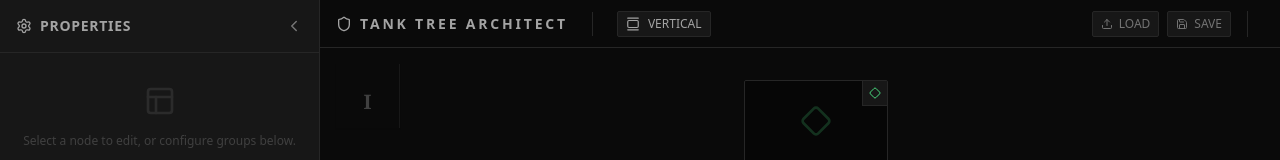
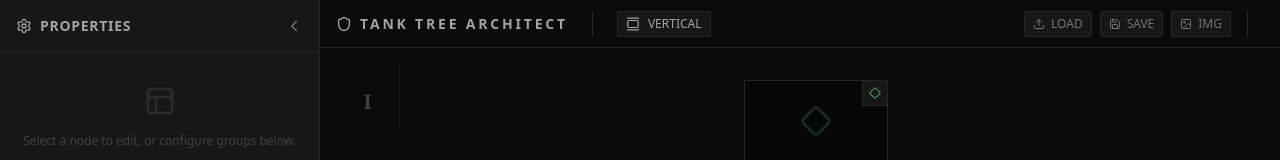
Before and after one commit to irakli20karat/tank-tree, a React (Vite) app: page / in a window 1280 px wide. Shown: the top 160 px of the page. Built offline with nearby package versions, Linux system fonts and the light colour scheme.

Commit message:
Latest Checkpoint

```diff
--- a/package.json
+++ b/package.json
@@ -10,6 +10,7 @@
     "preview": "vite preview"
   },
   "dependencies": {
+    "html-to-image": "^1.11.13",
     "lucide-react": "^0.556.0",
     "react": "^19.2.0",
     "react-dom": "^19.2.0"
--- a/src/App.jsx
+++ b/src/App.jsx
@@ -1,17 +1,16 @@
 import { useState, useRef, useMemo } from 'react';
 import {
   Plus, Trash2, Settings, Shield, AlertTriangle, Link2, Upload, Save,
-  GalleryVertical, GalleryHorizontal
+  GalleryVertical, GalleryHorizontal, Image as ImageIcon
 } from 'lucide-react';
+import { toPng } from 'html-to-image';
 import { generateId, DEFAULT_GROUPS, COLUMN_WIDTH, TANK_WIDTH, getAllConnectedIds } from './utils';
 import TankCard from './components/TankCard';
 import Sidebar from './components/Sidebar';
 import ConnectionLines from './components/ConnectionLines';
 
-// Define the constant for horizontal spacing
 const ROW_HEIGHT = 180;
 
-// --- UPDATED TIER COMPONENT ---
 const TierZone = ({
   tier, tanks, groups, selectedTankId, connectionSourceId,
   highlightedIds, draggingState, conflicts, gridCapacity,
@@ -68,8 +67,7 @@ const TierZone = ({
       height: '100%'
     };
 
-  // Helper to center placeholder
-  const TANK_HEIGHT = 120; // Matches the hardcoded height in the placeholder div
+  const TANK_HEIGHT = 120;
 
   return (
     <div
@@ -108,18 +106,13 @@ const TierZone = ({
               style={{
                 width: TANK_WIDTH,
                 height: TANK_HEIGHT,
-
-                // --- FIXED POSITIONING LOGIC ---
                 left: isHorizontal
-                  ? '50%' // Center in the vertical column
+                  ? '50%'
                   : `${(draggingState.targetCol * COLUMN_WIDTH) + 16 + (COLUMN_WIDTH - TANK_WIDTH) / 2}px`,
-
                 top: isHorizontal
-                  ? `${(draggingState.targetCol * ROW_HEIGHT) + 16 + (ROW_HEIGHT - TANK_HEIGHT) / 2}px` // Center vertically in the slot
+                  ? `${(draggingState.targetCol * ROW_HEIGHT) + 16 + (ROW_HEIGHT - TANK_HEIGHT) / 2}px`
                   : '16px',
-
                 transform: isHorizontal ? 'translateX(-50%)' : 'none'
-                // ------------------------------
               }}
             >Move Here</div>
           )}
@@ -152,13 +145,12 @@ const TierZone = ({
               className="group flex flex-col items-center justify-center border border-dashed border-neutral-800 bg-neutral-950/50 hover:border-neutral-500 hover:bg-neutral-900 rounded-sm cursor-pointer transition-all z-0"
               style={{
                 width: '144px', height: '128px',
-                // Also center the "Add" button
                 gridColumnStart: isHorizontal ? 1 : hoverIndex + 1,
                 gridRowStart: isHorizontal ? hoverIndex + 1 : 1,
                 justifySelf: isHorizontal ? 'center' : 'start',
-                marginLeft: isHorizontal ? '0' : '16px', // Removed auto margin for clean grid centering
+                marginLeft: isHorizontal ? '0' : '16px',
                 marginRight: isHorizontal ? '0' : '0',
-                marginTop: isHorizontal ? '16px' : '0' // Keep vertical spacing in horizontal mode
+                marginTop: isHorizontal ? '16px' : '0'
               }}
             >
               <Plus className="text-neutral-700 group-hover:text-neutral-400 transition-colors" size={24} />
@@ -202,6 +194,8 @@ export default function TankTreeArchitect() {
 
   const tankRefs = useRef({});
   const containerRef = useRef(null);
+  const exportRef = useRef(null);
+
   const dragOverlayRef = useRef(null);
   const dragData = useRef({ startX: 0, startY: 0, offsetX: 0, offsetY: 0, tankId: null, currentTierId: null, targetCol: 0, hasMoved: false });
   const fileInputRef = useRef(null);
@@ -223,7 +217,6 @@ export default function TankTreeArchitect() {
     return conflictsMap;
   }, [tanks, tiers]);
 
-  // --- ACTIONS ---
   const handleSaveProject = () => {
     const projectData = { version: "1.0", timestamp: new Date().toISOString(), tiers, groups, tanks };
     const blob = new Blob([JSON.stringify(projectData, null, 2)], { type: 'application/json' });
@@ -231,7 +224,9 @@ export default function TankTreeArchitect() {
     const a = document.createElement('a'); a.href = url; a.download = `tank-tree.json`;
     document.body.appendChild(a); a.click(); document.body.removeChild(a); URL.revokeObjectURL(url);
   };
+
   const handleLoadClick = () => fileInputRef.current?.click();
+
   const handleFileChange = (e) => {
     const file = e.target.files[0];
     if (!file) return;
@@ -247,6 +242,45 @@ export default function TankTreeArchitect() {
     };
     reader.readAsText(file); e.target.value = '';
   };
+
+  const handleSaveImage = async () => {
+    if (exportRef.current === null) return;
+
+    const prevSelection = selectedTankId;
+    const prevConnection = connectionSourceId;
+    setSelectedTankId(null);
+    setConnectionSourceId(null);
+
+    try {
+      const element = exportRef.current;
+
+      const width = element.scrollWidth;
+      const height = element.scrollHeight;
+
+      const dataUrl = await toPng(element, {
+        cacheBust: true,
+        backgroundColor: '#0a0a0a',
+        width: width,
+        height: height,
+        style: {
+           transform: 'none',
+           overflow: 'visible'
+        }
+      });
+
+      const link = document.createElement('a');
+      link.download = `tech-tree-${new Date().toISOString().slice(0, 10)}.png`;
+      link.href = dataUrl;
+      link.click();
+    } catch (err) {
+      console.error('Failed to save image:', err);
+      alert("Failed to generate image.");
+    } finally {
+        if(prevSelection) setSelectedTankId(prevSelection);
+        if(prevConnection) setConnectionSourceId(prevConnection);
+    }
+  };
+
   const handleBackgroundClick = () => { setSelectedTankId(null); setConnectionSourceId(null); };
 
   const toggleConnection = (sourceId, targetId) => {
@@ -292,7 +326,6 @@ export default function TankTreeArchitect() {
     window.addEventListener('mouseup', handleDragEnd);
   };
 
-  // --- FIXED DRAG MOVE HANDLER ---
   const handleDragMove = (e) => {
     if (!dragData.current.hasMoved) {
       const dist = Math.hypot(e.clientX - dragData.current.startX, e.clientY - dragData.current.startY);
@@ -307,23 +340,18 @@ export default function TankTreeArchitect() {
     }
 
     if (dragData.current.hasMoved && containerRef.current) {
-      // --- FIX: Use Card Center for Detection, not Mouse Position ---
-      const TANK_HEIGHT_APPROX = 120; // Visual height of the card
+      const TANK_HEIGHT_APPROX = 120;
       const cardLeft = e.clientX - dragData.current.offsetX;
       const cardTop = e.clientY - dragData.current.offsetY;
-
-      // Calculate the absolute center point of the dragged card
       const cardCenterX = cardLeft + (TANK_WIDTH / 2);
       const cardCenterY = cardTop + (TANK_HEIGHT_APPROX / 2);
 
-      // 1. Detect Tier based on CARD CENTER
       const tierElements = document.querySelectorAll('[data-tier-id]');
       let newTierId = dragData.current.currentTierId;
       let targetTierRect = null;
 
       for (const el of tierElements) {
         const rect = el.getBoundingClientRect();
-        // Check if card center is within this Tier's bounds
         if (
           cardCenterX >= rect.left && cardCenterX <= rect.right &&
           cardCenterY >= rect.top && cardCenterY <= rect.bottom
@@ -334,27 +362,19 @@ export default function TankTreeArchitect() {
         }
       }
 
-      // If we are strictly outside all tiers (e.g. fast movement in gaps), keep previous tier
-      // but try to get its rect for index calc.
       if (!targetTierRect) {
         const el = document.getElementById(`tier-${newTierId}`);
         if (el) targetTierRect = el.getBoundingClientRect();
       }
 
       if (targetTierRect) {
-        // 2. Detect Index based on CARD CENTER relative to the Tier
         let newIndex = 0;
-        const HEADER_SIZE = 64; // The w-16 or h-16 header size
+        const HEADER_SIZE = 64;
 
         if (layoutMode === 'horizontal') {
-          // Horizontal Layout: Header is at top (h-16). Grid flows vertically.
-          // Y-axis determines index.
-          // We assume index 0 starts right after header.
           const relativeY = cardCenterY - targetTierRect.top - HEADER_SIZE;
           newIndex = Math.floor(relativeY / ROW_HEIGHT);
         } else {
-          // Vertical Layout: Header is at left (w-16). Grid flows horizontally.
-          // X-axis determines index.
           const relativeX = cardCenterX - targetTierRect.left - HEADER_SIZE;
           newIndex = Math.floor(relativeX / COLUMN_WIDTH);
         }
@@ -381,7 +401,6 @@ export default function TankTreeArchitect() {
     window.removeEventListener('mouseup', handleDragEnd);
   };
 
-  // --- CRUD OPS ---
   const handleAddTank = (tierId, specificColIndex = null) => {
     const tierIndex = tiers.findIndex(t => t.id === tierId);
     let targetCol = 0, parentId = null, inheritedGroup = groups[0].id;
@@ -448,6 +467,7 @@ export default function TankTreeArchitect() {
               <input type="file" ref={fileInputRef} onChange={handleFileChange} accept=".json" className="hidden" />
               <button onClick={handleLoadClick} className="flex items-center gap-1.5 px-2 py-1 text-neutral-500 hover:text-neutral-200 text-xs font-medium bg-neutral-900 hover:bg-neutral-800 border border-neutral-800 rounded-sm transition-colors"><Upload size={12} /> LOAD</button>
               <button onClick={handleSaveProject} className="flex items-center gap-1.5 px-2 py-1 text-neutral-500 hover:text-neutral-200 text-xs font-medium bg-neutral-900 hover:bg-neutral-800 border border-neutral-800 rounded-sm transition-colors"><Save size={12} /> SAVE</button>
+              <button onClick={handleSaveImage} className="flex items-center gap-1.5 px-2 py-1 text-neutral-500 hover:text-neutral-200 text-xs font-medium bg-neutral-900 hover:bg-neutral-800 border border-neutral-800 rounded-sm transition-colors"><ImageIcon size={12} /> IMG</button>
             </div>
             {connectionSourceId && <div className="flex items-center gap-2 text-blue-400 text-[10px] font-bold px-2 py-1 bg-neutral-900 border border-blue-900 rounded-sm animate-pulse"><Link2 size={12} /> SELECT TARGET</div>}
             {Object.keys(conflicts).length > 0 && <div className="flex items-center gap-2 text-red-500 text-[10px] font-bold px-2 py-1 bg-neutral-900 border border-red-900 rounded-sm"><AlertTriangle size={12} /> {Object.keys(conflicts).length} ISSUES</div>}
@@ -459,11 +479,13 @@ export default function TankTreeArchitect() {
           onClick={handleBackgroundClick}
           className="flex-1 overflow-auto relative custom-scrollbar"
         >
-          <div className={`
+          <div
+            ref={exportRef}
+            className={`
              min-w-full min-h-full relative p-4
              flex ${layoutMode === 'horizontal' ? 'flex-row h-full' : 'flex-col w-full pb-20'}
-          `}>
-            {/* Added pointer-events-none to container of lines to ensure clicks pass through to Tiers */}
+            `}
+          >
             <div className="absolute inset-0 pointer-events-none">
               <ConnectionLines
                 tanks={tanks}
--- a/src/components/Sidebar.jsx
+++ b/src/components/Sidebar.jsx
@@ -38,18 +38,15 @@ const Sidebar = ({
             <div className="flex-1 overflow-y-auto p-4 space-y-6">
                 {selectedTank ? (
                     <>
-                        {/* Image Input */}
                         <div className="space-y-2">
                             <label className="text-[10px] font-bold text-neutral-500 uppercase tracking-wider">Preview & Image</label>
 
-                            {/* File Upload Box */}
                             <div className="h-32 w-full border border-dashed border-neutral-700 hover:border-neutral-500 hover:bg-neutral-800 rounded-sm flex flex-col items-center justify-center cursor-pointer transition-colors relative overflow-hidden group" onClick={() => document.getElementById('tank-image-upload').click()}>
                                 {selectedTank.image ? <img src={selectedTank.image} alt="Preview" className="w-full h-full object-cover" /> : <div className="flex flex-col items-center text-neutral-600"><Upload size={20} className="mb-2" /><span className="text-xs">Click to Upload File</span></div>}
                                 <input id="tank-image-upload" type="file" accept="image/*" className="hidden" onChange={handleImageUpload} />
                                 {selectedTank.image && <button onClick={(e) => { e.stopPropagation(); updateTank(selectedTank.id, 'image', null); }} className="absolute top-2 right-2 p-1 bg-neutral-900 text-white opacity-0 group-hover:opacity-100 transition-opacity rounded-sm"><Trash2 size={12} /></button>}
                             </div>
 
-                            {/* URL Input */}
                             <div className="relative">
                                 <div className="absolute inset-y-0 left-0 pl-2 flex items-center pointer-events-none">
                                     <Globe size={12} className="text-neutral-600" />
@@ -64,7 +61,6 @@ const Sidebar = ({
                             </div>
                         </div>
 
-                        {/* Basic Info */}
                         <div className="space-y-3">
                             <div className="space-y-1">
                                 <label className="text-[10px] font-bold text-neutral-500 uppercase">Name</label>
@@ -100,7 +96,6 @@ const Sidebar = ({
                             </div>
                         </div>
 
-                        {/* Position */}
                         <div className="p-3 bg-neutral-800/30 rounded-sm border border-neutral-800">
                             <label className="text-[10px] font-bold text-neutral-500 uppercase flex items-center gap-2 mb-2">
                                 <MoveHorizontal size={12} /> Grid Position
@@ -112,7 +107,6 @@ const Sidebar = ({
                             </div>
                         </div>
 
-                        {/* Relationships */}
                         <div className="space-y-2 pt-4 border-t border-neutral-800">
                             <label className="text-[10px] font-bold text-neutral-500 uppercase flex items-center gap-2"><Network size={12} /> Parents</label>
                             <div className="space-y-1 mb-3">
--- a/src/index.css
+++ b/src/index.css
@@ -2,33 +2,31 @@
 @tailwind components;
 @tailwind utilities;
 
-/* For Webkit Browsers (Chrome, Safari, Edge) */
 ::-webkit-scrollbar {
   width: 10px;
   height: 10px;
 }
 
 ::-webkit-scrollbar-track {
-  background: transparent; /* Invisible track */
+  background: transparent;
 }
 
 ::-webkit-scrollbar-thumb {
-  background-color: #404040; /* Neutral-700ish */
-  border-radius: 9999px;     /* Fully rounded pill */
-  border: 2px solid transparent; /* Creates padding around the thumb */
-  background-clip: content-box;  /* Ensures color stays inside border */
+  background-color: #404040;
+  border-radius: 9999px;
+  border: 2px solid transparent;
+  background-clip: content-box;
   transition: background-color 0.2s;
 }
 
 ::-webkit-scrollbar-thumb:hover {
-  background-color: #737373; /* Lighter on hover (Neutral-500) */
+  background-color: #737373;
 }
 
 ::-webkit-scrollbar-corner {
   background: transparent;
 }
 
-/* For Firefox (Standard Property) */
 * {
   scrollbar-width: thin;
   scrollbar-color: #404040 transparent;
```
Also changed, not shown: src/components/ConnectionLines.jsx (+1 -22 lines), src/components/TankCard.jsx (+1 -9 lines), 1 other file (tests, documents, lock files or other folders).
